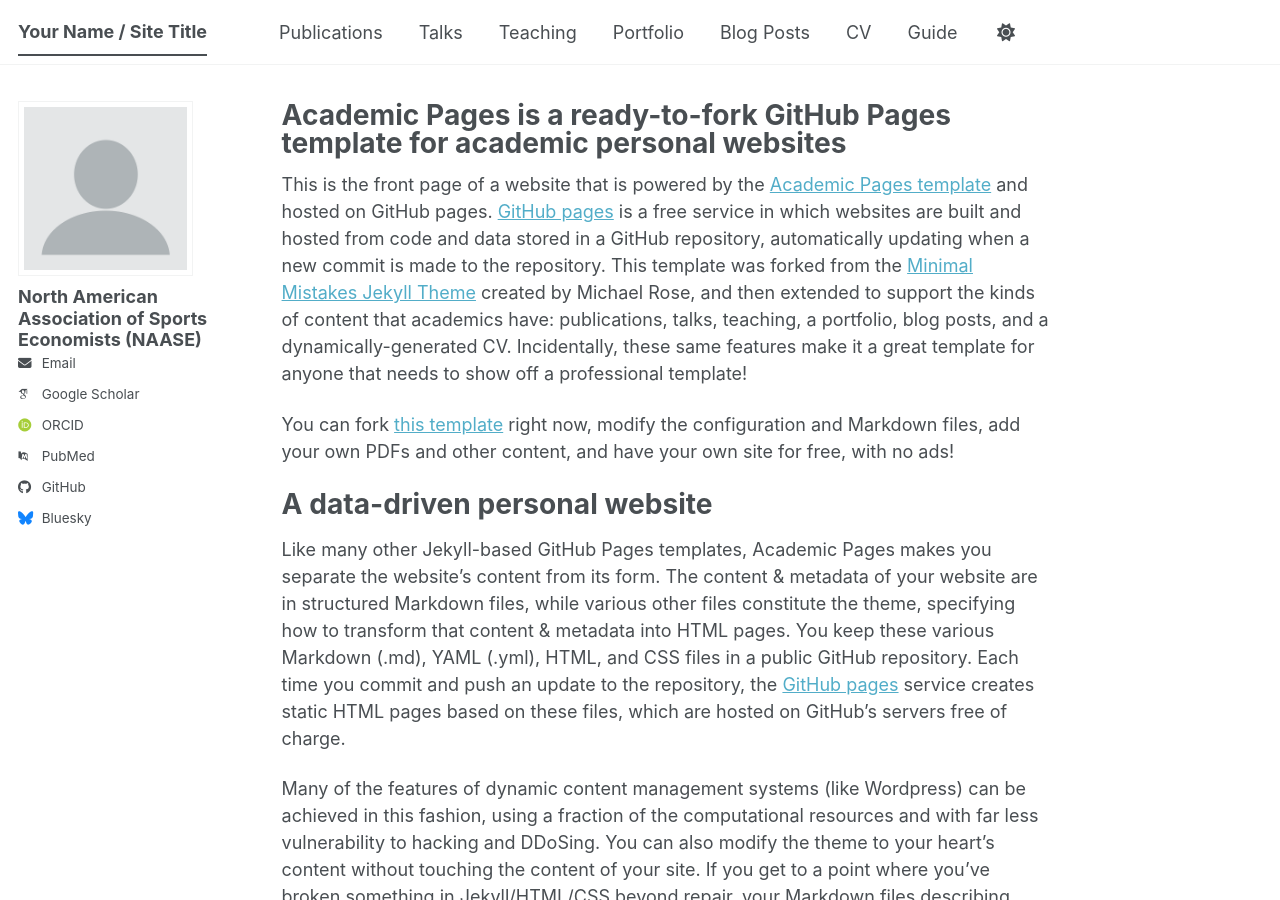
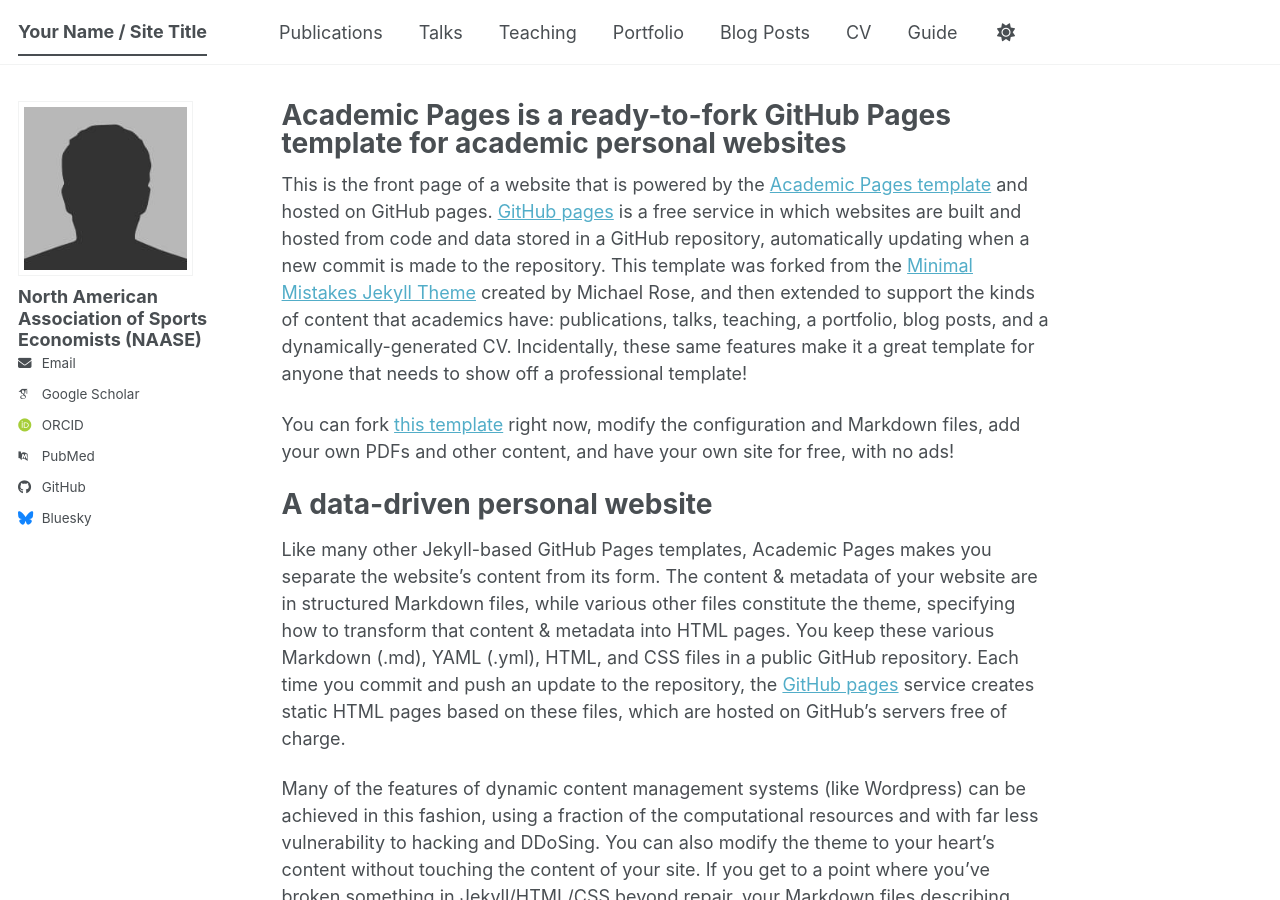
Before and after one commit to naaseweb/naaseweb.github.io, a Jekyll site: the page built from _pages/about.md, in a window 1280 px wide and 900 px high. Built offline with Jekyll 4.4.1, drawn with Linux system fonts in a browser that asks for light colours; some web fonts are replaced; a script bundle is joined from its source files by our own code; library files that are not in the unit come from our copies.

Commit message:
Update _config.yml

```diff
--- a/_config.yml
+++ b/_config.yml
@@ -23,7 +23,7 @@
 #               Additional customization can be done by editing /_includes/author-profile.html
 author:
   # Biographic information
-  avatar           : "profile.png"
+  avatar           : "bio-photo.jpg" # filename of avatar image placed in /images/ for author profile
   name             : "North American Association of Sports Economists (NAASE)"
   pronouns         : # example: "she/her"
   bio              : # "Short biography for the left-hand sidebar"
```
